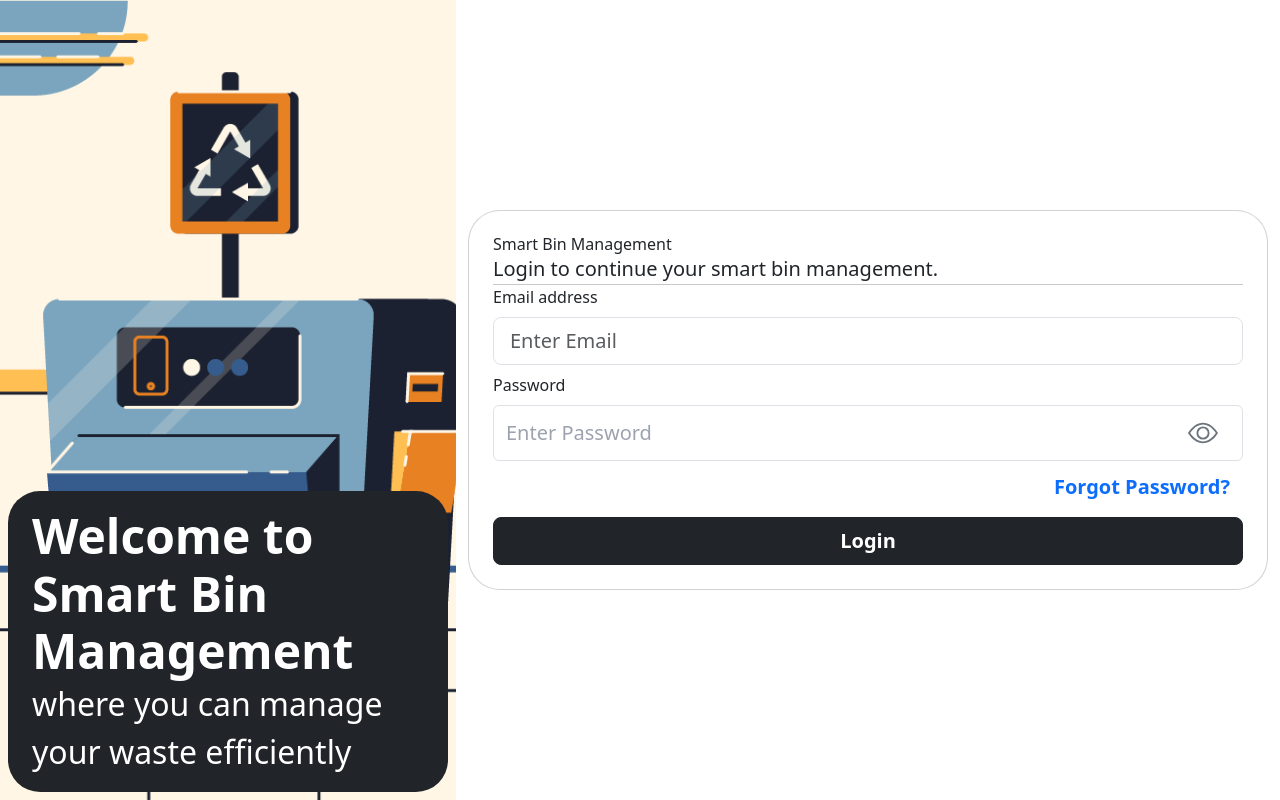
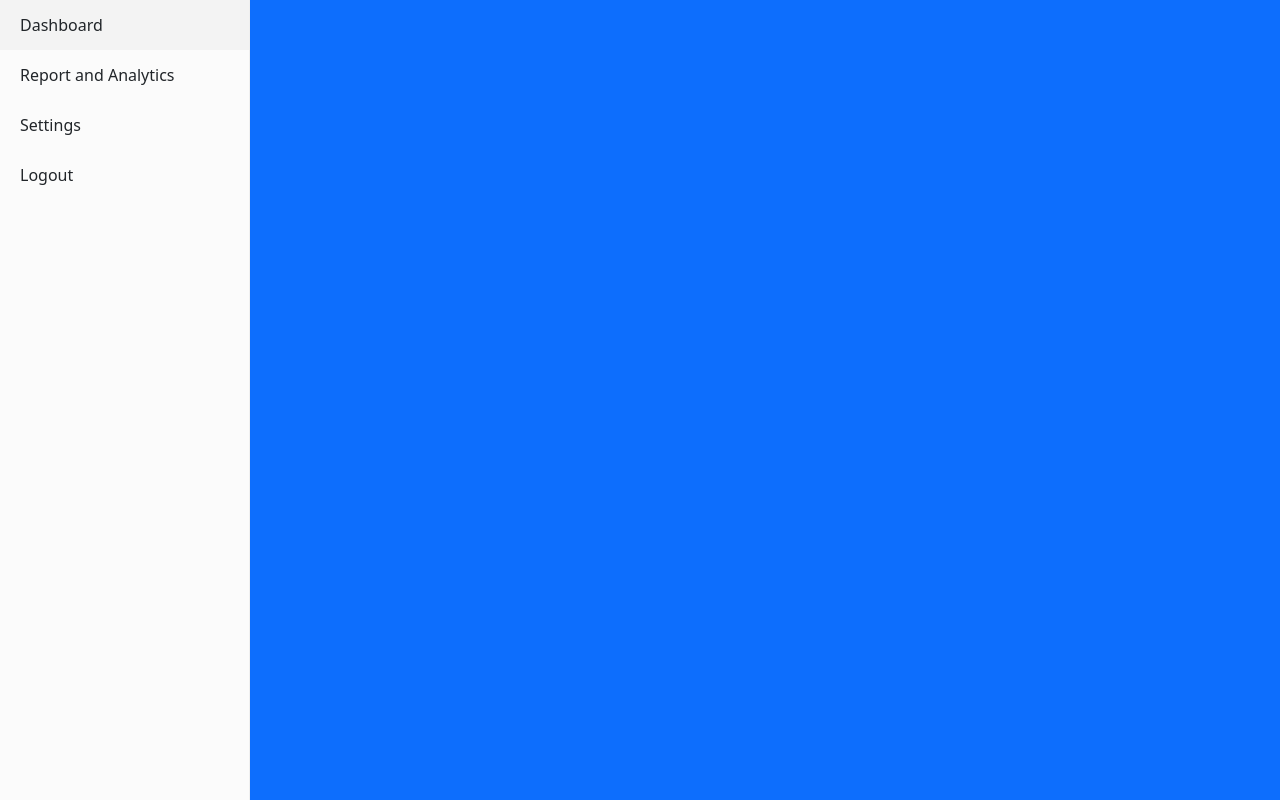
Before and after one commit to patriki28/smartbin-web, a React (Vite) app: page /home in a window 1280 px wide. Before the commit this address led to /. Built offline with nearby package versions, Linux system fonts and the light colour scheme; no server answers.

Commit message:
feat(protectedRoutes): Fixed bug when user tries to rapidly press the back button

```diff
--- a/src/components/card/loginCard.jsx
+++ b/src/components/card/loginCard.jsx
@@ -78,10 +78,10 @@ export default function LoginCard() {
   return (
     <Card style={{ width: "800px" }} className="rounded-5 p-2">
       <Card.Body>
-        <h1>Smart Bin Management</h1>
-        <p className="fs-5">Login to continue your smart bin management.</p>
+        <h1 className="text-5xl font-semibold">Smart Bin Management</h1>
+        <p className="text-xl my-2">Login to continue your smart bin management.</p>
         <hr />
-        <Form>
+        <Form className="mt-2">
           <Form.Group controlId="formBasicEmail" className="mb-2">
             <Form.Label>Email address</Form.Label>
             <Form.Control
--- a/src/layouts/homeLayout.jsx
+++ b/src/layouts/homeLayout.jsx
@@ -1,8 +1,17 @@
 import { Outlet } from "react-router-dom";
 import { Sidebar, Menu, MenuItem } from "react-pro-sidebar";
 import { sidebarRoutes } from "../routes/sidebarRoutes";
+import { signOut } from "firebase/auth";
+import { auth } from "../../firebase";
 
 export default function HomeLayout() {
+
+  const handleLogout = () => {
+    if (window.confirm("Are you sure you want to logout?")) {
+      signOut(auth);
+    }
+  };
+
   return (
     <div className="d-flex">
       <Sidebar>
@@ -12,6 +21,9 @@ export default function HomeLayout() {
               {route.label}
             </MenuItem>
           ))}
+          <MenuItem onClick={handleLogout}>
+            Logout
+          </MenuItem>
         </Menu>
       </Sidebar>
       <main className="d-flex w-100 min-vh-100 bg-primary">
--- a/src/routes/mainRoutes.jsx
+++ b/src/routes/mainRoutes.jsx
@@ -16,23 +16,31 @@ export const mainRoutes = [
   },
   {
     path: "/home",
-    element: (
-      <ProtectedRoutes>
-        <HomeLayout />
-      </ProtectedRoutes>
-    ),
+    element: <HomeLayout />,
     children: [
       {
         path: "dashboard",
-        element: <DashboardPage />,
+        element: (
+          <ProtectedRoutes>
+            <DashboardPage />
+          </ProtectedRoutes>
+        ),
       },
       {
         path: "reportAnalytics",
-        element: <ReportAnalyticsPage />,
+        element: (
+          <ProtectedRoutes>
+            <ReportAnalyticsPage />
+          </ProtectedRoutes>
+        ),
       },
       {
         path: "accountSettings",
-        element: <AccountSettingsPage />,
+        element: (
+          <ProtectedRoutes>
+            <AccountSettingsPage />
+          </ProtectedRoutes>
+        ),
       },
     ],
   },
```
